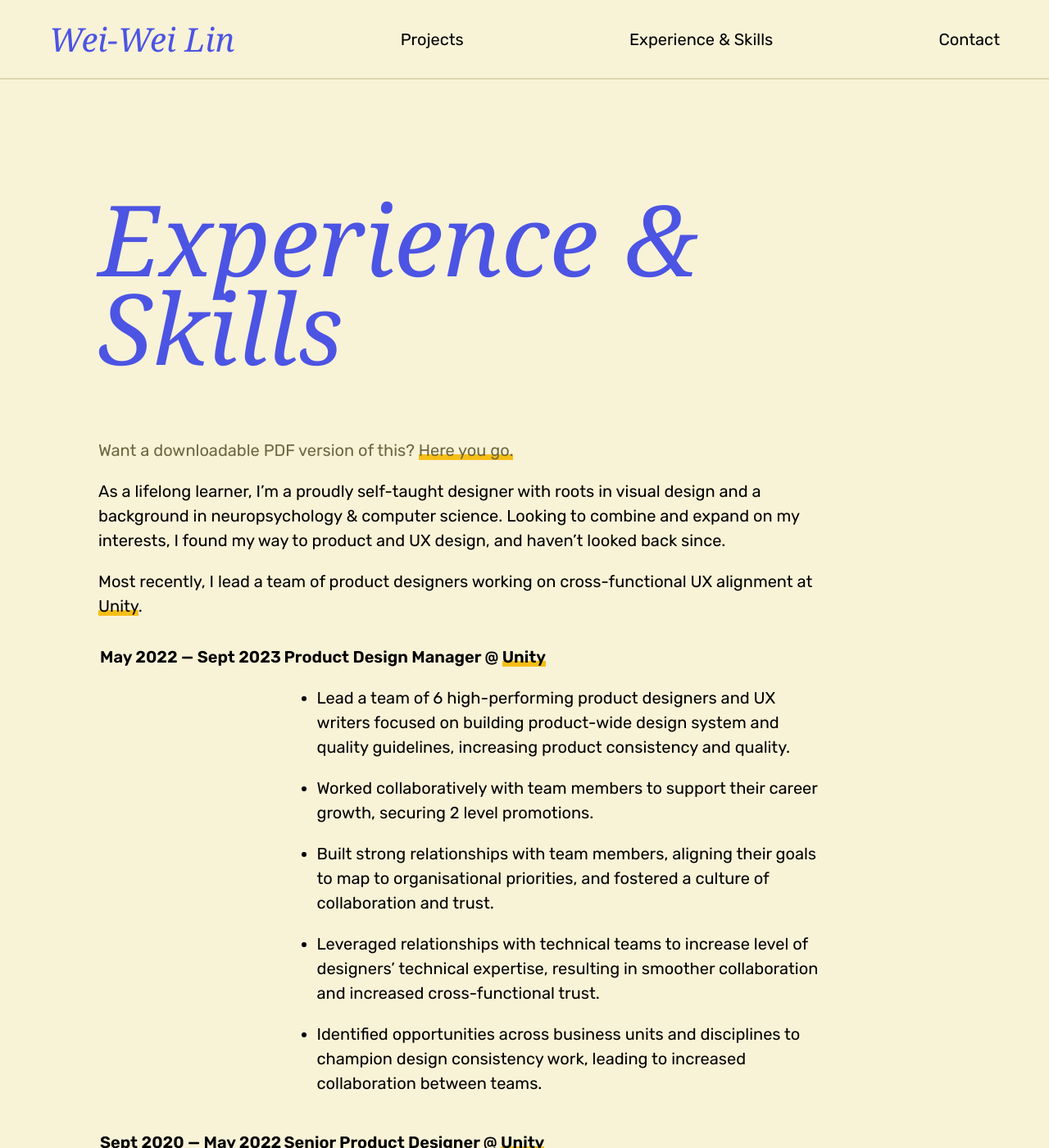
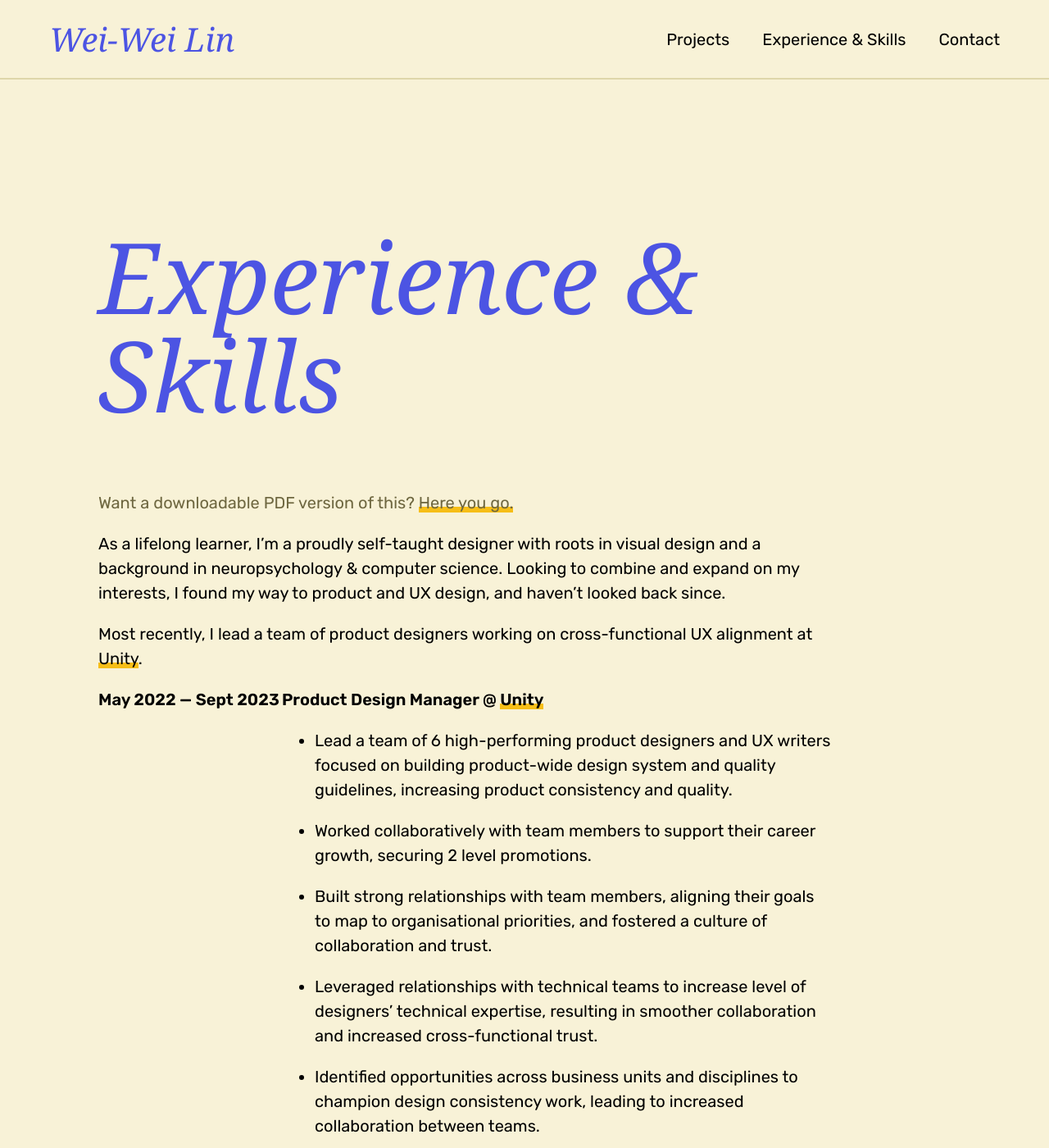
Before and after one commit to weisquared2/weiwei-design, a Jekyll site: the page built from workhistory.md, in a window 1280 px wide and 1400 px high. Shown: the whole window at 82% size. Built offline with Jekyll 4.4.1, drawn with Linux system fonts in a browser that asks for light colours; some web fonts are replaced; some of the changed text lies outside the part shown.

Commit message:
Fixed styling for mobile CSS, added mobile navigation

```diff
--- a/_layouts/default.html
+++ b/_layouts/default.html
@@ -7,21 +7,26 @@
     <link rel="stylesheet" href="https://fonts.googleapis.com/css?family=IBM+Plex+Sans">
     <link rel="stylesheet" href="https://fonts.googleapis.com/css?family=Playfair+Display">
     <link rel="icon" type="image/x-icon" href="/assets/favicon.png">
+    <meta name="viewport" content="width=device-width, initial-scale=1, minimum-scale=1">
+    <script type="text/javascript" src='js/openMobileNav.js'> </script>
 </head>
 
 <body>
     <div class="wrapper">
         <header>
             <nav role="navigation">
-              <ul>
-                <li><a href="/" class="homelink">Wei-Wei Lin</a></li>
-                <li><a href="/projects" class="navlink">Projects</a></li>
-                <li><a href="/cv" class="navlink">Experience & Skills</a></li>
-                <li><a href="/contact" class="navlink">Contact</a></li>
-              </ul>
+                <div class="home">
+                  <a href="/" class="homelink">Wei-Wei Lin</a>
+                  <a href="javascript:void(0);" class="open-menu" onclick="openMobileNav()" id="open-menu-link">Menu</a>
+                </div>
+                <div class="other-links" id="menu-links">
+                  <a href="/projects" class="navlink">Projects</a>
+                  <a href="/cv" class="navlink">Experience & Skills</a>
+                  <a href="/contact" class="navlink">Contact</a>
+                </div>
             </nav>
         </header>
-        <div class="reduced-width">
+        <div class="body-content">
             {{ content }}
         </div>
 
--- a/css/style.css
+++ b/css/style.css
@@ -5,27 +5,30 @@
 @import url('https://fonts.googleapis.com/css2?family=Rubik:ital,wght@0,300..900;1,300..900&display=swap');
 @import url('https://fonts.googleapis.com/css2?family=Instrument+Serif:ital@0;1&family=Manrope:wght@200..800&family=Rubik:ital,wght@0,300..900;1,300..900&display=swap');
 
+html {
+	font-size: 20px;
+}
+
 body {
 	background-color: #F8F2D7;
 	color: black;
 	font-family:"Rubik", Helvetica, sans-serif;
-	font-size: 20px;
 	font-weight:400;
-	margin: 0em;
+	margin: 0rem;
 }
 
 /* font styles */
 
  p {
-	font-size: 1em;
-	line-height: 1.5em;
+	font-size: 1rem;
+	line-height: 1.5;
  }
 
 h1  {
 	font-family: "Instrument Serif", Georgia, sans-serif;
 	font-weight: 400;
-	font-size: 6em;
-	line-height: 0.9em;
+	font-size: 6rem;
+	line-height: 1;
 	font-style: italic;
 	color: #4C54E3;
 }
@@ -33,20 +36,40 @@
 h2  {
 	font-family: "Instrument Serif", Georgia, sans-serif;
 	font-weight: 400;
-	font-size: 4em;
-	line-height: 1em;
+	font-size: 4rem;
+	line-height: 1;
 	font-style: italic;
 	color: #F0653A;
 }
 
-/* currently using h3 as a commenting style*/
+@media (max-width: 800px) {
+	h1  {
+		font-family: "Instrument Serif", Georgia, sans-serif;
+		font-weight: 400;
+		font-size: 4rem;
+		line-height: 1;
+		font-style: italic;
+		color: #4C54E3;
+	}
+
+	h2  {
+		font-family: "Instrument Serif", Georgia, sans-serif;
+		font-weight: 400;
+		font-size: 2rem;
+		line-height: 1;
+		font-style: italic;
+		color: #F0653A;
+	}
+
+}
+
+/* commenting style */
 h3  {
 	color: magenta;
 	font-weight: 700;
-	font-size: 1.2em;
-	line-height: 0.9em;
+	font-size: 1.2rem;
+	line-height: 1;
 }
-
 
 .subtle-text {
 	color: #6E6740;
@@ -56,8 +79,8 @@
 	color: black;
 	text-decoration: none;
 	/*text-decoration-color: #F6BE17;
-	text-decoration-thickness: 0.2em;
-	text-underline-offset: -0.2em;*/
+	text-decoration-thickness: 0.2rem;
+	text-underline-offset: -0.2rem;*/
 	background: linear-gradient(180deg, rgba(255,255,255,0) 70%, #F6BE17 70%);
   display: inline;
 }
@@ -85,8 +108,8 @@
 hr {
 	border: 1px solid #DED6AA;
 	width: 100%;
-	margin-block-start: 2em;
-	margin-block-end: 2em;
+	margin-block-start: 40px;
+	margin-block-end: 40px;
 }
 
 ::selection {
@@ -96,22 +119,24 @@
 	background: #F7D776; /* Gecko Browsers */
   }
 
-/* site content full-width or not */
+/* site content wrapper and padding */
 
-.reduced-width {
-	width: 70%;
-	padding-top: 3em;
-	padding-bottom: 9em;
-	padding-left: 6em;
-	padding-right: 6em;
+.body-content {
+	width: 70vw;
+	padding-top: 100px;
+	padding-bottom: 180px;
+	padding-left: 120px;
+	padding-right: 120px;
 }
 
-.full-width {
-	width: 100%;
-	padding-top: 3em;
-	padding-bottom: 9em;
-	padding-left: 6em;
-	padding-right: 6em;
+@media (max-width: 800px) {
+	.body-content {
+		width: calc(100vw - 40px);
+		padding-top: 40px;
+		padding-bottom: 180px;
+		padding-left: 20px;
+		padding-right: 20px;
+	}
 }
 
 
@@ -123,115 +148,169 @@
 }
 
 nav {
-	padding: 1em 3em 1em 3em;
+	padding: 20px 60px 20px 60px;
 	background-color:#F8F2D7;
 	border-bottom: 2px solid #DED6AA;
+	display: flex;
+	justify-content: space-between;
 }
 
-div.home {
-	display: flex;
-	list-style: none;
-	align-items: left;
-
-	/* this is here to override the user agent stylesheet */
-	padding-inline-start: 0px;
-
+@media (max-width: 800px) {
+	nav {
+		padding: 20px 20px 20px 20px;
+	}
 }
 
-nav ul {
+nav div.home {
 	display: flex;
-	list-style: none;
-	margin-block-start: 0em;
-	margin-block-end: 0em;
 	justify-content: space-between;
-
-	/* this is here to override the user agent stylesheet */
-	padding-inline-start: 0px;
-
+	align-items: center;
+	flex-wrap: wrap;
 }
 
-nav li {
-	align-content: center;
+nav div.other-links {
+	display: flex;
+	flex-direction: row;
 }
 
-a.homelink {
+nav a.homelink {
+	display: flex;
 	font-family: "Instrument Serif", Georgia, sans-serif;
 	font-weight: 400;
-	font-size: 2em;
+	font-size: 2rem;
 	font-style: italic;
 	color: #4C54E3;
 	background: none;
-	float: left;
 }
 
-a.navlink {
+nav a.navlink {
+	display: flex;
 	font-weight: 400;
 	text-decoration: none;
-	float: right;
 	background: none;
+	margin-left: 40px;
+	align-content: center;
+	flex-wrap: wrap;
 }
 
-a.navlink:hover {
+nav a.navlink:hover {
 	background: linear-gradient(180deg, rgba(255,255,255,0) 0%, #F6BE17 0%);
   display: inline;
 }
 
-/* table styling */
+/* mobile navigation stuff */
 
-td {
-	padding: 0.5em 0em 0.5em 0em;
-	vertical-align: top;
+nav a.open-menu {
+  display: none;
+	text-decoration: none;
+	background: none;
+	flex-wrap: wrap;
+	height: 22px;
 }
+
+nav a.open-menu:hover {
+	background: linear-gradient(180deg, rgba(255,255,255,0) 0%, #F6BE17 0%);
+}
+
+/* When the screen is less than 800px wide, don't display any nav links (navlink) and display  */
+@media screen and (max-width: 800px) {
+  nav div.other-links {
+		display: none;
+	}
+  nav a.open-menu {
+    display: flex;
+		align-content: center;
+		flex-wrap: wrap;
+  }
+
+	nav {
+		flex-direction: column;
+	}
+
+	nav div.other-links {
+		flex-direction: column;
+	}
+
+	nav div.other-links.responsive{
+		display: flex;
+		align-items: flex-end;
+	}
+
+	nav div.other-links.responsive a.navlink{
+		margin-left: 0px;
+		margin-block-start: 10px;
+		margin-block-end: 10px;
+	}
+
+}
+
+
 
 /* CV table specific styling */
 
-table.CV {
+div.CV {
 	width: 100%;
-	table-layout: fixed;
 }
 
-td.CV-table-date {
-	/* sets width of first column in CV table */
-	width: 25%;
-	margin-top: 0em;
+div.CV-row {
+	display: flex;
+	flex-direction: row;
+  margin-block-end: 20px;
 }
 
-td.CV-table {
-	/* overriding user agent stylesheet */
-	margin-block-start: 0em;
-	margin-block-end: 0em;
+@media (max-width: 800px) {
+  div.CV-row {
+    flex-direction: column;
+  }
+
+	p.position-headers {
+		margin-block-end: 0px !important;
+	}
+}
+
+div.CV-table-date {
+	flex: 0.25;
+	margin-top: 0px;
+}
+
+div.CV-table {
+	flex: 0.75;
+	margin-block-start: 0px;
+	margin-block-end: 0px;
 }
 
 p.position-headers {
 	margin-block-start: 0;
-	margin-block-end: 1em;
+	margin-block-end: 1px;
 	font-weight: 600;
 }
 
 p.position-responsibilities {
-	margin-bottom: 1em;
+	margin-bottom: 20px;
 }
 
 /* contact form styling */
 
 label.help-text {
-	font-size: 0.75em;
-	margin-block-start: 1em;
+	font-size: 0.75rem;
+	margin-block-start: 20px;
 	color: #7e6900;
 }
 
 input, textarea {
 	font-family: "Rubik", Helvetica, sans-serif;
-	font-size: 1em;
+	font-size: 1rem;
 
-	padding: 0.5em;
-	margin-block-start: 1em;
-	margin-block-end: 2em;
+	padding: 10px;
+	margin-block-start: 20px;
+	margin-block-end: 40px;
 	width: 100%;
 
 	border: 2px solid #DED6AA;
 	border-radius: 4px;
 	background-color: #FAF4D7;
+
+	box-sizing: border-box;
 }
 
 input:hover, textarea:hover {
@@ -246,13 +325,13 @@
 
 button {
 	font-family: "Rubik", Helvetica, sans-serif;
-	font-size: 1em;
+	font-size: 1rem;
 	font-weight: 600;
 	width: 30%;
 	display: block;
-	margin-block-end: 0.5em;
+	margin-block-end: 10px;
 
-	padding: 0.5em;
+	padding: 10px;
 	border: 3px solid #4C54E3;
 	border-radius: 4px;
 	background-color: #F8F2D7;
@@ -278,11 +357,11 @@
 .project-card {
 	/*border: 2px solid #e8c100;
 	border-radius: 12px;*/
-	padding: 2em;
-	margin-block-end: 2em;
+	padding: 2rem;
+	margin-block-end: 2rem;
 
 	display: flex;
-	column-gap: 2em;
+	column-gap: 2rem;
 }
 
 span.project-thumbnail {
@@ -302,16 +381,16 @@
 }
 
 h2.project-tagline {
-	margin-block-start: 0em;
-	margin-block-end: 0.5em;
+	margin-block-start: 0rem;
+	margin-block-end: 0.5rem;
 }
 
 h3.project-title {
 	color: black;
 	background-color: none;
 	font-weight: 400;
-	margin-block-start: 0em;
-	margin-block-end: 1.5em;
+	margin-block-start: 0rem;
+	margin-block-end: 1.5rem;
 	color: #7e6900;
 }
 
--- /dev/null
+++ b/js/openMobileNav.js
@@ -0,0 +1,18 @@
+/* Toggle between adding and removing the "responsive" class to topnav when the user clicks on the icon */
+function openMobileNav() {
+  var x = document.getElementById("menu-links");
+  if (x.className === "other-links") {
+    x.className += " responsive";
+  } else {
+    x.className = "other-links";
+  }
+
+  var menuText = document.getElementById("open-menu-link");
+  if (menuText.textContent === "Menu") {
+    menuText.textContent = "Close Menu";
+    menuText.className = "open-menu subtle-text"
+  } else {
+    menuText.textContent = "Menu";
+    menuText.className = "open-menu"
+  }
+}
--- a/workhistory.md
+++ b/workhistory.md
@@ -12,21 +12,19 @@
 
 Most recently, I lead a team of product designers working on cross-functional UX alignment at [Unity](https://unity.com/).
 
-<table class="CV">
-        <tbody>
-            {% for job in site.jobs reversed %}
-            <tr>
-                <td class="CV-table-date">
+<div class="CV">
+        {% for job in site.jobs reversed %}
+        <div class="CV-row">
+            <div class="CV-table-date">
                     <p class="position-headers">{{ job.job-date }}</p>
-                </td>
-                <td class="CV-table">
+            </div>
+            <div class="CV-table">
                     <p class="position-headers">{{ job.job-position }} @ <a href= "{{ job.company-url }}"> {{ job.company-name }} </a></p>
                     <p class="position-responsibilities"> {{job.content}} </p>
-                </td>
-            </tr>
-            {% endfor %}
-        </tbody>
-</table>
+            </div>
+        </div>
+        {% endfor %}
+</div>
 
 ## Skills & Tools
 
```
Also changed, not shown: other parts of workhistory.md (+2 -0 lines), assets/favicon.png, assets/favicon@2x.png, 8 other files.
